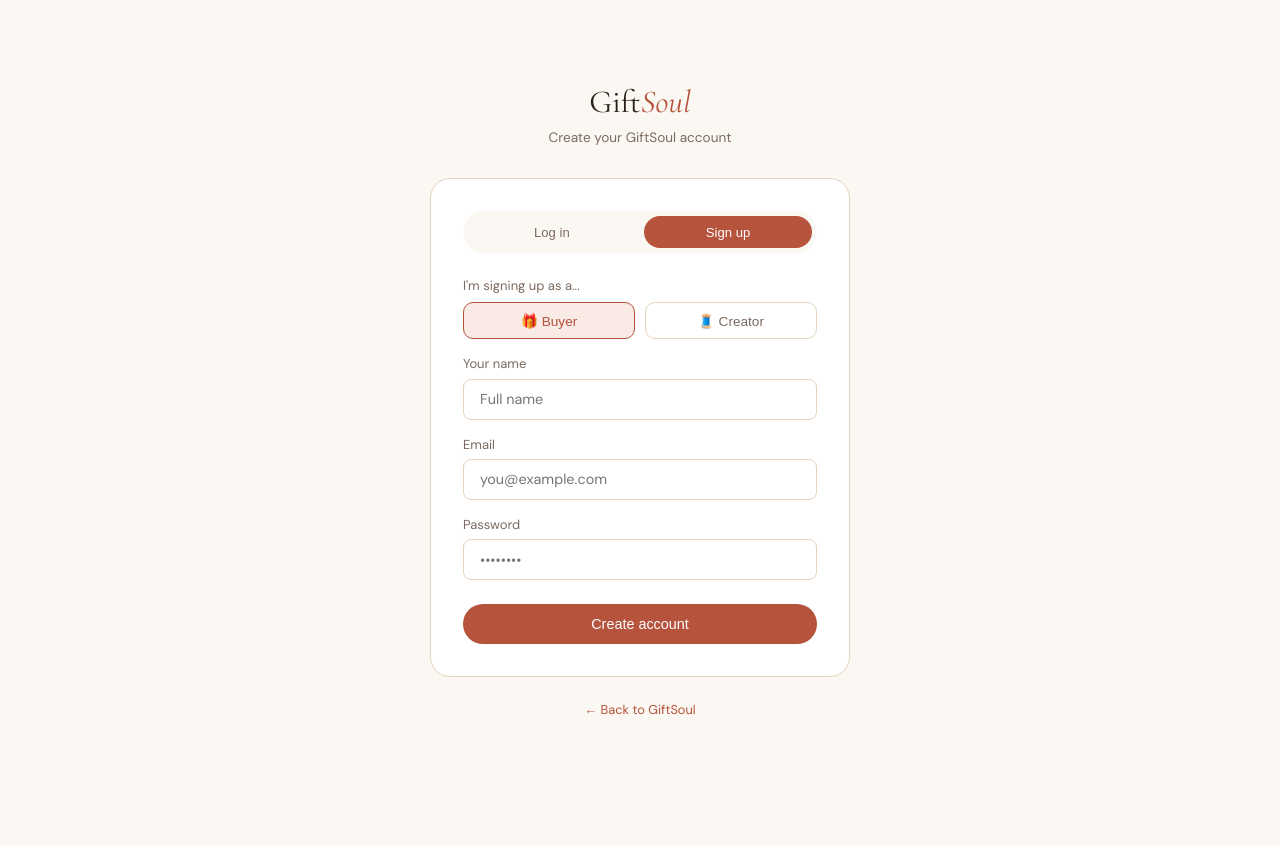
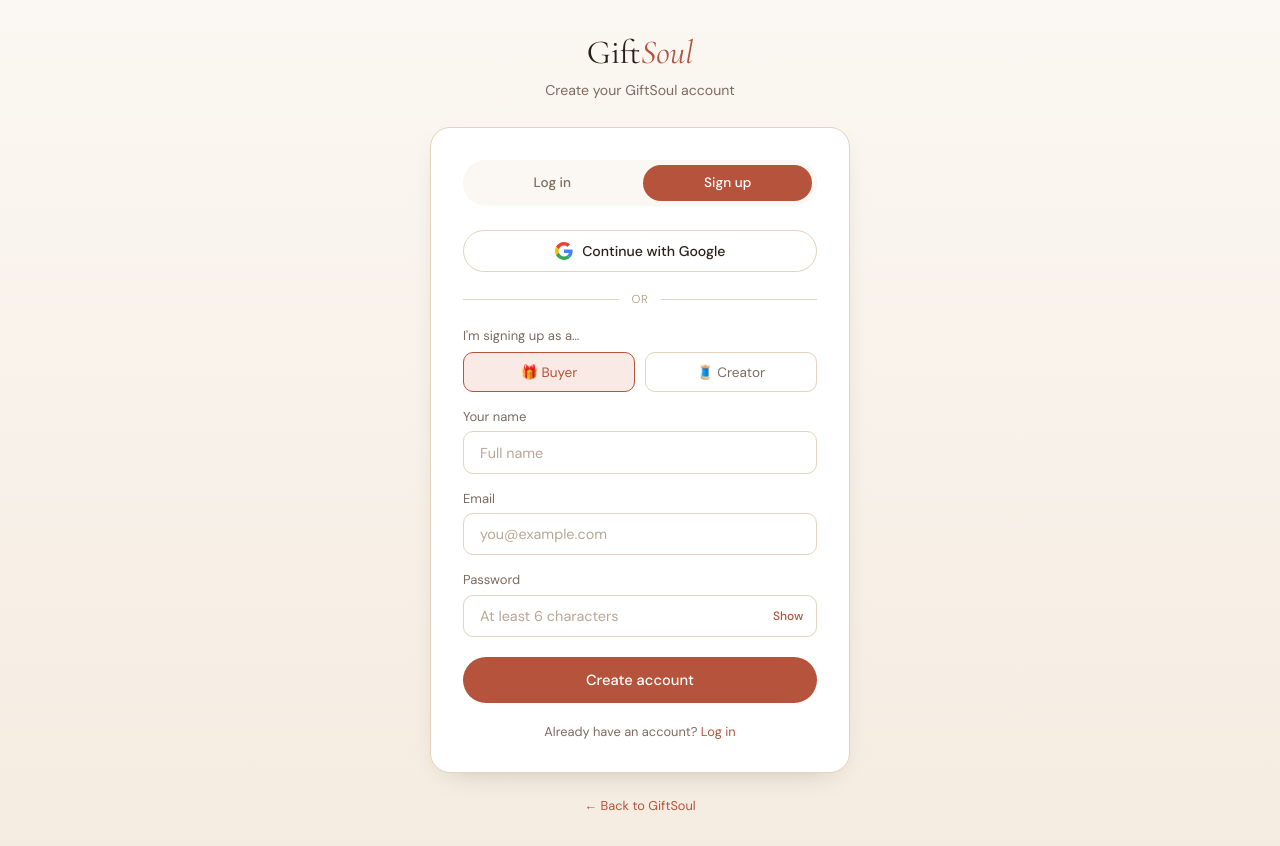
Before and after one commit to Satyam123324/GiftSoul-Emotion-based-gifting-, a Next.js app: page /login in a window 1280 px wide. Both pictures are taken after a click on the button "Sign up". Before the commit the page ends 800 px from the top, so only its background shows below. Built offline with nearby package versions, Linux system fonts and the light colour scheme; no server answers.

Commit message:
Professional login/signup: Google sign-in, forgot password, resend confirmation, polished UX

```diff
--- a/src/app/login/page.js
+++ b/src/app/login/page.js
@@ -1,23 +1,46 @@
 'use client'
 import Link from 'next/link'
-import { useState } from 'react'
+import { useState, useEffect } from 'react'
 import { useRouter } from 'next/navigation'
 import { supabase } from '../lib/supabase'
 
 // Turn raw Supabase auth errors into guidance a person can act on.
 function friendlyAuthError(message = '') {
   const m = message.toLowerCase()
-  if (m.includes('email not confirmed')) {
+  if (m.includes('email not confirmed') || m.includes('not confirmed'))
     return 'Please confirm your email first — check your inbox (and spam) for the confirmation link, then log in.'
-  }
-  if (m.includes('invalid login credentials')) {
-    return "Wrong email or password. If you just signed up, you may still need to confirm your email before logging in."
-  }
-  if (m.includes('already registered') || m.includes('already exists')) {
+  if (m.includes('invalid login credentials'))
+    return 'Wrong email or password. If you just signed up, you may still need to confirm your email before logging in.'
+  if (m.includes('already registered') || m.includes('already exists') || m.includes('user already'))
     return 'An account with this email already exists. Try logging in instead.'
-  }
+  if (m.includes('provider is not enabled') || m.includes('unsupported provider'))
+    return 'Google sign-in isn’t enabled yet. Turn on the Google provider in Supabase, or use email and password.'
+  if (m.includes('rate limit') || m.includes('too many'))
+    return 'Too many attempts. Please wait a minute and try again.'
   return message || 'Something went wrong. Please try again.'
 }
+
+const isValidEmail = (e) => /^[^\s@]+@[^\s@]+\.[^\s@]+$/.test(e)
+
+const GoogleIcon = () => (
+  <svg width="18" height="18" viewBox="0 0 48 48" aria-hidden="true">
+    <path fill="#EA4335" d="M24 9.5c3.54 0 6.71 1.22 9.21 3.6l6.85-6.85C35.9 2.38 30.47 0 24 0 14.62 0 6.51 5.38 2.56 13.22l7.98 6.19C12.43 13.72 17.74 9.5 24 9.5z" />
+    <path fill="#4285F4" d="M46.98 24.55c0-1.57-.15-3.09-.38-4.55H24v9.02h12.94c-.58 2.96-2.26 5.48-4.78 7.18l7.73 6c4.51-4.18 7.09-10.36 7.09-17.65z" />
+    <path fill="#FBBC05" d="M10.53 28.59c-.48-1.45-.76-2.99-.76-4.59s.27-3.14.76-4.59l-7.98-6.19C.92 16.46 0 20.12 0 24c0 3.88.92 7.54 2.56 10.78l7.97-6.19z" />
+    <path fill="#34A853" d="M24 48c6.48 0 11.93-2.13 15.89-5.81l-7.73-6c-2.15 1.45-4.92 2.3-8.16 2.3-6.26 0-11.57-4.22-13.47-9.91l-7.98 6.19C6.51 42.62 14.62 48 24 48z" />
+  </svg>
+)
+
+const Spinner = ({ dark }) => (
+  <span
+    style={{
+      display: 'inline-block', width: '15px', height: '15px', verticalAlign: '-2px',
+      border: `2px solid ${dark ? 'rgba(43,32,25,.25)' : 'rgba(255,255,255,.45)'}`,
+      borderTopColor: dark ? '#2B2019' : '#fff', borderRadius: '50%',
+      animation: 'gs-spin .6s linear infinite',
+    }}
+  />
+)
 
 export default function Login() {
   const router = useRouter()
@@ -26,67 +49,110 @@
   const [name, setName] = useState('')
   const [email, setEmail] = useState('')
   const [password, setPassword] = useState('')
+  const [showPassword, setShowPassword] = useState(false)
   const [loading, setLoading] = useState(false)
+  const [googleLoading, setGoogleLoading] = useState(false)
   const [error, setError] = useState('')
   const [message, setMessage] = useState('')
+  const [needsConfirm, setNeedsConfirm] = useState(false)
+
+  // Already signed in? Skip the form and route onward.
+  useEffect(() => {
+    let active = true
+    supabase.auth.getSession().then(async ({ data }) => {
+      if (!active || !data.session) return
+      try {
+        const res = await fetch(`/api/creators?user_id=${data.session.user.id}`)
+        const cd = await res.json()
+        router.replace(cd.creator ? '/dashboard' : '/')
+      } catch {
+        router.replace('/')
+      }
+    })
+    return () => { active = false }
+  }, [router])
+
+  function switchMode(next) {
+    setMode(next); setError(''); setMessage(''); setNeedsConfirm(false)
+  }
 
   async function handleSubmit(e) {
     e.preventDefault()
-    setError('')
-    setMessage('')
+    setError(''); setMessage(''); setNeedsConfirm(false)
 
-    if (!email.trim() || !password.trim()) {
-      setError('Please enter your email and password.')
-      return
-    }
-    if (password.length < 6) {
-      setError('Password must be at least 6 characters.')
-      return
-    }
-    if (mode === 'signup' && !name.trim()) {
-      setError('Please enter your name.')
-      return
-    }
+    const cleanEmail = email.trim()
+    if (!cleanEmail || !password) { setError('Please enter your email and password.'); return }
+    if (!isValidEmail(cleanEmail)) { setError('Please enter a valid email address.'); return }
+    if (password.length < 6) { setError('Password must be at least 6 characters.'); return }
+    if (mode === 'signup' && !name.trim()) { setError('Please enter your name.'); return }
 
     setLoading(true)
-
     try {
       if (mode === 'signup') {
         const { data, error: signupError } = await supabase.auth.signUp({
-          email,
+          email: cleanEmail,
           password,
-          options: { data: { full_name: name, account_type: accountType } },
+          options: {
+            data: { full_name: name.trim(), account_type: accountType },
+            emailRedirectTo: typeof window !== 'undefined' ? `${window.location.origin}/login` : undefined,
+          },
         })
         if (signupError) throw signupError
 
-        // Only buyers who choose "creator" get a blank creator row to fill in later
+        // Creators get a blank, linked profile row to complete in /creator-register.
         if (data.user && accountType === 'creator') {
           await fetch('/api/creators', {
             method: 'POST',
             headers: { 'Content-Type': 'application/json' },
-            body: JSON.stringify({
-              user_id: data.user.id,
-              name,
-              shop_name: '',
-              is_active: false,
-            })
+            body: JSON.stringify({ user_id: data.user.id, name: name.trim(), shop_name: '', is_active: false }),
           })
         }
 
-        setMessage('Account created! Check your email to confirm, then log in.')
+        setMessage('Account created! Check your email to confirm your address, then log in.')
         setMode('login')
+        setPassword('')
       } else {
-        const { data, error: loginError } = await supabase.auth.signInWithPassword({
-          email,
-          password,
-        })
+        const { data, error: loginError } = await supabase.auth.signInWithPassword({ email: cleanEmail, password })
         if (loginError) throw loginError
-
-        // Send creators straight to their dashboard; everyone else back to GiftSoul
         const res = await fetch(`/api/creators?user_id=${data.user.id}`)
         const creatorData = await res.json()
         router.push(creatorData.creator ? '/dashboard' : '/')
       }
+    } catch (err) {
+      const raw = err.message || ''
+      if (raw.toLowerCase().includes('not confirmed')) setNeedsConfirm(true)
+      setError(friendlyAuthError(raw))
+    } finally {
+      setLoading(false)
+    }
+  }
+
+  async function handleGoogle() {
+    setError(''); setMessage(''); setGoogleLoading(true)
+    try {
+      const { error: oauthError } = await supabase.auth.signInWithOAuth({
+        provider: 'google',
+        options: { redirectTo: typeof window !== 'undefined' ? `${window.location.origin}/` : undefined },
+      })
+      if (oauthError) throw oauthError
+      // Success redirects the browser to Google; keep the spinner until then.
+    } catch (err) {
+      setError(friendlyAuthError(err.message))
+      setGoogleLoading(false)
+    }
+  }
+
+  async function handleForgotPassword() {
+    setError(''); setMessage('')
+    const cleanEmail = email.trim()
+    if (!isValidEmail(cleanEmail)) { setError('Enter your email above first, then tap “Forgot password”.'); return }
+    setLoading(true)
+    try {
+      const { error: resetError } = await supabase.auth.resetPasswordForEmail(cleanEmail, {
+        redirectTo: typeof window !== 'undefined' ? `${window.location.origin}/login` : undefined,
+      })
+      if (resetError) throw resetError
+      setMessage('Password reset link sent — check your email.')
     } catch (err) {
       setError(friendlyAuthError(err.message))
     } finally {
@@ -94,49 +160,90 @@
     }
   }
 
+  async function handleResendConfirmation() {
+    setError(''); setMessage('')
+    const cleanEmail = email.trim()
+    if (!isValidEmail(cleanEmail)) { setError('Enter your email above first.'); return }
+    setLoading(true)
+    try {
+      const { error: resendError } = await supabase.auth.resend({ type: 'signup', email: cleanEmail })
+      if (resendError) throw resendError
+      setMessage('Confirmation email sent again — check your inbox and spam.')
+      setNeedsConfirm(false)
+    } catch (err) {
+      setError(friendlyAuthError(err.message))
+    } finally {
+      setLoading(false)
+    }
+  }
+
+  const busy = loading || googleLoading
+  const tabStyle = (active) => ({
+    flex: 1, padding: '.6rem', borderRadius: '2rem', border: 'none', cursor: 'pointer',
+    fontFamily: 'DM Sans, sans-serif', fontSize: '.85rem', fontWeight: 500,
+    transition: 'background .15s, color .15s',
+    background: active ? '#B5533C' : 'transparent', color: active ? 'white' : '#7C6B60',
+  })
+
   return (
-    <div style={{ minHeight: '100vh', background: '#FBF7F2', display: 'flex', alignItems: 'center', justifyContent: 'center', padding: '2rem' }}>
+    <div style={{ minHeight: '100vh', background: 'linear-gradient(180deg,#FBF7F2 0%,#F5ECE1 100%)', display: 'flex', alignItems: 'center', justifyContent: 'center', padding: '2rem' }}>
+      <style>{`
+        @keyframes gs-spin { to { transform: rotate(360deg); } }
+        .gs-input { width:100%; padding:.7rem 1rem; border:1px solid #E4D3BE; border-radius:10px; font-family:'DM Sans',sans-serif; font-size:.9rem; color:#2B2019; background:white; outline:none; transition:border-color .15s, box-shadow .15s; }
+        .gs-input::placeholder { color:#B9A794; }
+        .gs-input:focus { border-color:#B5533C; box-shadow:0 0 0 3px rgba(181,83,60,.12); }
+        .gs-primary { transition:background .15s, transform .05s; }
+        .gs-primary:hover:not(:disabled) { background:#9C4633; }
+        .gs-primary:active:not(:disabled) { transform:translateY(1px); }
+        .gs-google:hover:not(:disabled) { background:#FBF7F2; border-color:#D9C4AC; }
+        .gs-link { background:none; border:none; padding:0; cursor:pointer; color:#B5533C; font-family:'DM Sans',sans-serif; font-size:.8rem; }
+        .gs-link:hover { text-decoration:underline; }
+        .gs-link:disabled { opacity:.5; cursor:not-allowed; }
+      `}</style>
+
       <div style={{ width: '100%', maxWidth: '420px' }}>
-        <div style={{ textAlign: 'center', marginBottom: '2rem' }}>
-          <Link href="/" style={{ fontFamily: 'Cormorant Garamond, serif', fontSize: '2rem', fontWeight: 400, color: '#2B2019', textDecoration: 'none' }}>
+        <div style={{ textAlign: 'center', marginBottom: '1.75rem' }}>
+          <Link href="/" style={{ fontFamily: 'Cormorant Garamond, serif', fontSize: '2.1rem', fontWeight: 400, color: '#2B2019', textDecoration: 'none' }}>
             Gift<em style={{ fontStyle: 'italic', color: '#B5533C' }}>Soul</em>
           </Link>
-          <p style={{ fontSize: '.85rem', color: '#7C6B60', marginTop: '.5rem' }}>
-            {mode === 'login' ? 'Log in to your GiftSoul account' : 'Create your GiftSoul account'}
+          <p style={{ fontFamily: 'DM Sans, sans-serif', fontSize: '.88rem', color: '#7C6B60', marginTop: '.5rem' }}>
+            {mode === 'login' ? 'Welcome back — log in to your account' : 'Create your GiftSoul account'}
           </p>
         </div>
 
-        <div style={{ background: 'white', border: '1px solid #E4D3BE', borderRadius: '20px', padding: '2rem' }}>
-          <div style={{ display: 'flex', gap: '.5rem', marginBottom: '1.5rem', background: '#FBF7F2', borderRadius: '2rem', padding: '.3rem' }}>
+        <div style={{ background: 'white', border: '1px solid #E4D3BE', borderRadius: '20px', padding: '2rem', boxShadow: '0 10px 30px -18px rgba(43,32,25,.35)' }}>
+          <div style={{ display: 'flex', gap: '.4rem', marginBottom: '1.5rem', background: '#FBF7F2', borderRadius: '2rem', padding: '.3rem' }}>
+            <button type="button" onClick={() => switchMode('login')} style={tabStyle(mode === 'login')}>Log in</button>
+            <button type="button" onClick={() => switchMode('signup')} style={tabStyle(mode === 'signup')}>Sign up</button>
+          </div>
+
           <button
-              onClick={() => { setMode('login'); setError(''); setMessage('') }}
+            type="button"
+            onClick={handleGoogle}
+            disabled={busy}
+            className="gs-google"
             style={{
-                flex: 1, padding: '.55rem', borderRadius: '2rem', border: 'none', cursor: 'pointer',
-                fontSize: '.82rem', fontWeight: 500,
-                background: mode === 'login' ? '#B5533C' : 'transparent',
-                color: mode === 'login' ? 'white' : '#7C6B60'
+              width: '100%', padding: '.7rem', display: 'flex', alignItems: 'center', justifyContent: 'center', gap: '.6rem',
+              background: 'white', border: '1px solid #E4D3BE', borderRadius: '2rem',
+              fontFamily: 'DM Sans, sans-serif', fontSize: '.88rem', fontWeight: 500, color: '#2B2019',
+              cursor: busy ? 'not-allowed' : 'pointer', opacity: busy && !googleLoading ? 0.6 : 1, transition: 'background .15s, border-color .15s',
             }}
           >
-              Log in
+            {googleLoading ? <Spinner dark /> : <GoogleIcon />}
+            <span>Continue with Google</span>
           </button>
-            <button
-              onClick={() => { setMode('signup'); setError(''); setMessage('') }}
-              style={{
-                flex: 1, padding: '.55rem', borderRadius: '2rem', border: 'none', cursor: 'pointer',
-                fontSize: '.82rem', fontWeight: 500,
-                background: mode === 'signup' ? '#B5533C' : 'transparent',
-                color: mode === 'signup' ? 'white' : '#7C6B60'
-              }}
-            >
-              Sign up
-            </button>
+
+          <div style={{ display: 'flex', alignItems: 'center', gap: '.8rem', margin: '1.25rem 0' }}>
+            <div style={{ flex: 1, height: '1px', background: '#E4D3BE' }} />
+            <span style={{ fontFamily: 'DM Sans, sans-serif', fontSize: '.72rem', color: '#B9A794', letterSpacing: '.05em' }}>OR</span>
+            <div style={{ flex: 1, height: '1px', background: '#E4D3BE' }} />
           </div>
 
-          <form onSubmit={handleSubmit}>
+          <form onSubmit={handleSubmit} noValidate>
             {mode === 'signup' && (
               <>
                 <div style={{ marginBottom: '1rem' }}>
-                  <label style={{ fontSize: '13px', color: '#7C6B60', display: 'block', marginBottom: '.5rem' }}>I'm signing up as a...</label>
+                  <label style={{ fontFamily: 'DM Sans, sans-serif', fontSize: '13px', color: '#7C6B60', display: 'block', marginBottom: '.5rem' }}>I&apos;m signing up as a…</label>
                   <div style={{ display: 'flex', gap: '.6rem' }}>
                     {[['buyer', '🎁 Buyer'], ['creator', '🧵 Creator']].map(([val, label]) => (
                       <button
@@ -144,10 +251,11 @@
                         type="button"
                         onClick={() => setAccountType(val)}
                         style={{
-                          flex: 1, padding: '.6rem', borderRadius: '10px', fontSize: '.85rem', cursor: 'pointer',
-                          border: accountType === val ? '1px solid #B5533C' : '1px solid #E4D3BE',
+                          flex: 1, padding: '.65rem', borderRadius: '10px', fontSize: '.85rem', cursor: 'pointer', fontFamily: 'DM Sans, sans-serif',
+                          border: accountType === val ? '1.5px solid #B5533C' : '1px solid #E4D3BE',
                           background: accountType === val ? '#F9EAE6' : 'white',
                           color: accountType === val ? '#B5533C' : '#7C6B60',
+                          transition: 'all .15s',
                         }}
                       >
                         {label}
@@ -156,63 +264,89 @@
                   </div>
                 </div>
                 <div style={{ marginBottom: '1rem' }}>
-                  <label style={{ fontSize: '13px', color: '#7C6B60', display: 'block', marginBottom: '.4rem' }}>Your name</label>
-                  <input
-                    value={name}
-                    onChange={e => setName(e.target.value)}
-                    placeholder="Full name"
-                    style={{ width: '100%', padding: '.65rem 1rem', border: '1px solid #E4D3BE', borderRadius: '8px', fontFamily: 'DM Sans, sans-serif', fontSize: '.9rem' }}
-                  />
+                  <label htmlFor="gs-name" style={{ fontFamily: 'DM Sans, sans-serif', fontSize: '13px', color: '#7C6B60', display: 'block', marginBottom: '.4rem' }}>Your name</label>
+                  <input id="gs-name" className="gs-input" value={name} onChange={e => setName(e.target.value)} placeholder="Full name" autoComplete="name" />
                 </div>
               </>
             )}
+
             <div style={{ marginBottom: '1rem' }}>
-              <label style={{ fontSize: '13px', color: '#7C6B60', display: 'block', marginBottom: '.4rem' }}>Email</label>
+              <label htmlFor="gs-email" style={{ fontFamily: 'DM Sans, sans-serif', fontSize: '13px', color: '#7C6B60', display: 'block', marginBottom: '.4rem' }}>Email</label>
+              <input id="gs-email" className="gs-input" type="email" value={email} onChange={e => setEmail(e.target.value)} placeholder="you@example.com" autoComplete="email" inputMode="email" />
+            </div>
+
+            <div style={{ marginBottom: mode === 'login' ? '.6rem' : '1.25rem' }}>
+              <label htmlFor="gs-password" style={{ fontFamily: 'DM Sans, sans-serif', fontSize: '13px', color: '#7C6B60', display: 'block', marginBottom: '.4rem' }}>Password</label>
+              <div style={{ position: 'relative' }}>
                 <input
-                type="email"
-                value={email}
-                onChange={e => setEmail(e.target.value)}
-                placeholder="you@example.com"
-                style={{ width: '100%', padding: '.65rem 1rem', border: '1px solid #E4D3BE', borderRadius: '8px', fontFamily: 'DM Sans, sans-serif', fontSize: '.9rem' }}
-              />
-            </div>
-            <div style={{ marginBottom: '1.5rem' }}>
-              <label style={{ fontSize: '13px', color: '#7C6B60', display: 'block', marginBottom: '.4rem' }}>Password</label>
-              <input
-                type="password"
+                  id="gs-password"
+                  className="gs-input"
+                  type={showPassword ? 'text' : 'password'}
                   value={password}
                   onChange={e => setPassword(e.target.value)}
-                placeholder="••••••••"
-                style={{ width: '100%', padding: '.65rem 1rem', border: '1px solid #E4D3BE', borderRadius: '8px', fontFamily: 'DM Sans, sans-serif', fontSize: '.9rem' }}
+                  placeholder={mode === 'signup' ? 'At least 6 characters' : '••••••••'}
+                  autoComplete={mode === 'signup' ? 'new-password' : 'current-password'}
+                  style={{ paddingRight: '3.5rem' }}
                 />
+                <button
+                  type="button"
+                  onClick={() => setShowPassword(s => !s)}
+                  style={{ position: 'absolute', right: '.85rem', top: '50%', transform: 'translateY(-50%)', background: 'none', border: 'none', cursor: 'pointer', fontFamily: 'DM Sans, sans-serif', fontSize: '.75rem', color: '#B5533C', fontWeight: 500 }}
+                  aria-label={showPassword ? 'Hide password' : 'Show password'}
+                >
+                  {showPassword ? 'Hide' : 'Show'}
+                </button>
+              </div>
             </div>
 
+            {mode === 'login' && (
+              <div style={{ textAlign: 'right', marginBottom: '1.25rem' }}>
+                <button type="button" className="gs-link" onClick={handleForgotPassword} disabled={busy}>Forgot password?</button>
+              </div>
+            )}
+
             {error && (
-              <div style={{ background: '#F9EAE6', border: '1px solid rgba(181,83,60,.3)', borderRadius: '10px', padding: '.8rem 1rem', marginBottom: '1rem', fontSize: '.82rem', color: '#B5533C' }}>
+              <div style={{ background: '#F9EAE6', border: '1px solid rgba(181,83,60,.3)', borderRadius: '10px', padding: '.8rem 1rem', marginBottom: '1rem', fontFamily: 'DM Sans, sans-serif', fontSize: '.82rem', color: '#B5533C', lineHeight: 1.5 }}>
                 {error}
+                {needsConfirm && (
+                  <div style={{ marginTop: '.5rem' }}>
+                    <button type="button" className="gs-link" onClick={handleResendConfirmation} disabled={busy}>Resend confirmation email</button>
+                  </div>
+                )}
               </div>
             )}
             {message && (
-              <div style={{ background: '#EAF3E1', border: '1px solid rgba(74,107,60,.3)', borderRadius: '10px', padding: '.8rem 1rem', marginBottom: '1rem', fontSize: '.82rem', color: '#4A6B3C' }}>
+              <div style={{ background: '#EAF3E1', border: '1px solid rgba(74,107,60,.3)', borderRadius: '10px', padding: '.8rem 1rem', marginBottom: '1rem', fontFamily: 'DM Sans, sans-serif', fontSize: '.82rem', color: '#4A6B3C', lineHeight: 1.5 }}>
                 {message}
               </div>
             )}
 
             <button
               type="submit"
-              disabled={loading}
+              disabled={busy}
+              className="gs-primary"
               style={{
-                width: '100%', padding: '.75rem', background: loading ? '#C99A54' : '#B5533C', color: 'white',
-                border: 'none', borderRadius: '2rem', fontSize: '.9rem', fontWeight: 500,
-                cursor: loading ? 'not-allowed' : 'pointer'
+                width: '100%', padding: '.8rem', background: '#B5533C', color: 'white', border: 'none', borderRadius: '2rem',
+                fontFamily: 'DM Sans, sans-serif', fontSize: '.92rem', fontWeight: 500,
+                cursor: busy ? 'not-allowed' : 'pointer', opacity: busy ? 0.85 : 1,
+                display: 'flex', alignItems: 'center', justifyContent: 'center', gap: '.55rem',
               }}
             >
-              {loading ? 'Please wait...' : mode === 'login' ? 'Log in' : 'Create account'}
+              {loading && <Spinner />}
+              {loading ? 'Please wait…' : mode === 'login' ? 'Log in' : 'Create account'}
             </button>
           </form>
+
+          <p style={{ textAlign: 'center', fontFamily: 'DM Sans, sans-serif', fontSize: '.8rem', color: '#7C6B60', marginTop: '1.25rem' }}>
+            {mode === 'login' ? (
+              <>New to GiftSoul? <button type="button" className="gs-link" onClick={() => switchMode('signup')}>Create an account</button></>
+            ) : (
+              <>Already have an account? <button type="button" className="gs-link" onClick={() => switchMode('login')}>Log in</button></>
+            )}
+          </p>
         </div>
 
-        <p style={{ textAlign: 'center', fontSize: '.8rem', color: '#7C6B60', marginTop: '1.5rem' }}>
+        <p style={{ textAlign: 'center', fontFamily: 'DM Sans, sans-serif', fontSize: '.8rem', color: '#7C6B60', marginTop: '1.5rem' }}>
           <Link href="/" style={{ color: '#B5533C', textDecoration: 'none' }}>← Back to GiftSoul</Link>
         </p>
       </div>
```
Lines whose indentation alone changed are shown as unchanged.
